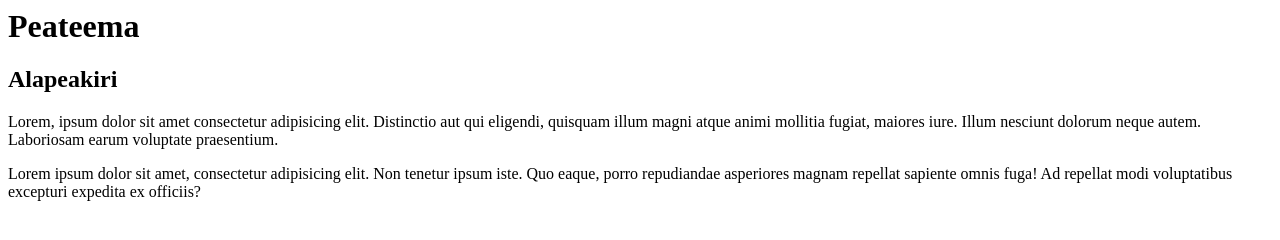
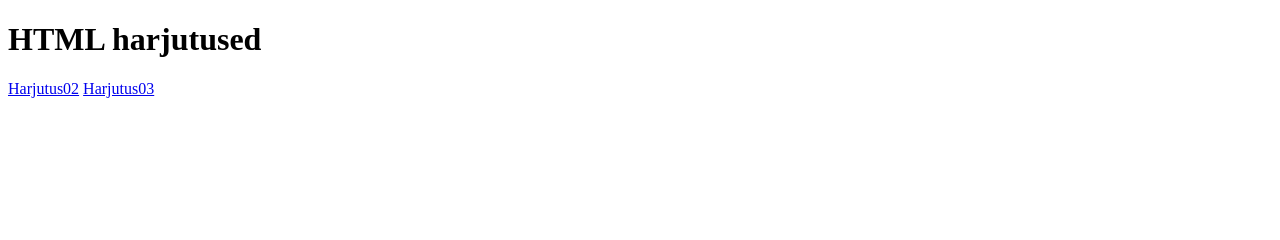
Before and after one commit to kklementi/html, a plain HTML site: page index.html in a window 1280 px wide. Drawn offline with Linux system fonts and the light colour scheme.

Commit message:
Update index.html

```diff
--- a/index.html
+++ b/index.html
@@ -1,11 +1,13 @@
-<html>
-    <head>
-        <title>Esimene Harjutus</title>
-    </head>
-    <body>
-        <h1>Peateema</h1>
-        <h2>Alapeakiri</h2>
-        <p>Lorem, ipsum dolor sit amet consectetur adipisicing elit. Distinctio aut qui eligendi, quisquam illum magni atque animi mollitia fugiat, maiores iure. Illum nesciunt dolorum neque autem. Laboriosam earum voluptate praesentium.</p>
-        <p>Lorem ipsum dolor sit amet, consectetur adipisicing elit. Non tenetur ipsum iste. Quo eaque, porro repudiandae asperiores magnam repellat sapiente omnis fuga! Ad repellat modi voluptatibus excepturi expedita ex officiis?</p>
-    </body>
+<!DOCTYPE html>
+<html lang="et">
+<head>
+    <meta charset="UTF-8">
+    <meta name="viewport" content="width=device-width, initial-scale=1.0">
+    <title>HTML harjutused</title>
+</head>
+<body>
+    <h1>HTML harjutused</h1>
+    <a href="h02.html">Harjutus02</a>
+    <a href="h03.html">Harjutus03</a>
+</body>
 </html>
```
